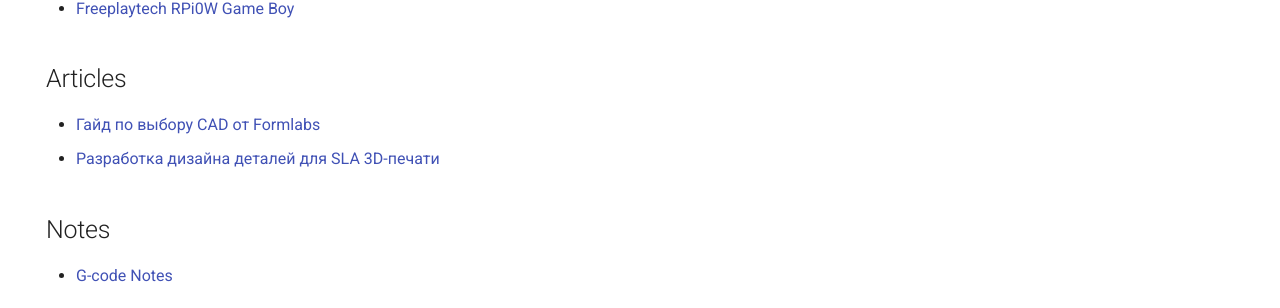
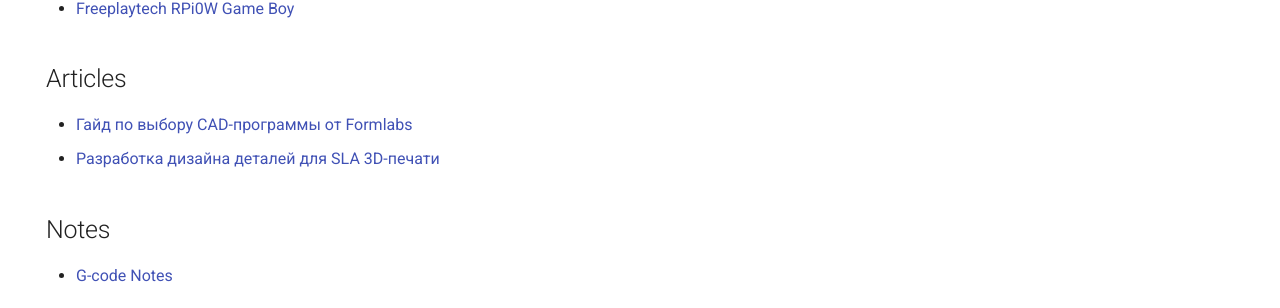
Before and after one commit to lejbronika/knowledge_base, an MkDocs documentation site: the page built from docs/meltyminds/index.md, in a window 1280 px wide and 1092 px high. Shown: the part 716-1024 px from the top of the window. Built offline with MkDocs 1.6.1 and Material for MkDocs 9.7.7, drawn with Linux system fonts in a browser that asks for light colours.

```diff
--- a/docs/meltyminds/index.md
+++ b/docs/meltyminds/index.md
@@ -27,7 +27,7 @@ Access for some pages may be restricted to all users and should be requested dir
 
 ## Articles
 
-- [Гайд по выбору CAD от Formlabs](ru_choosing_cad_software_formlabs.md)
+- [Гайд по выбору CAD-программы от Formlabs](ru_choosing_cad_software_formlabs.md)
 - [Разработка дизайна деталей для SLA 3D-печати](ru_design_parts_for_sla_printing.md)
 
 ## Notes
```
